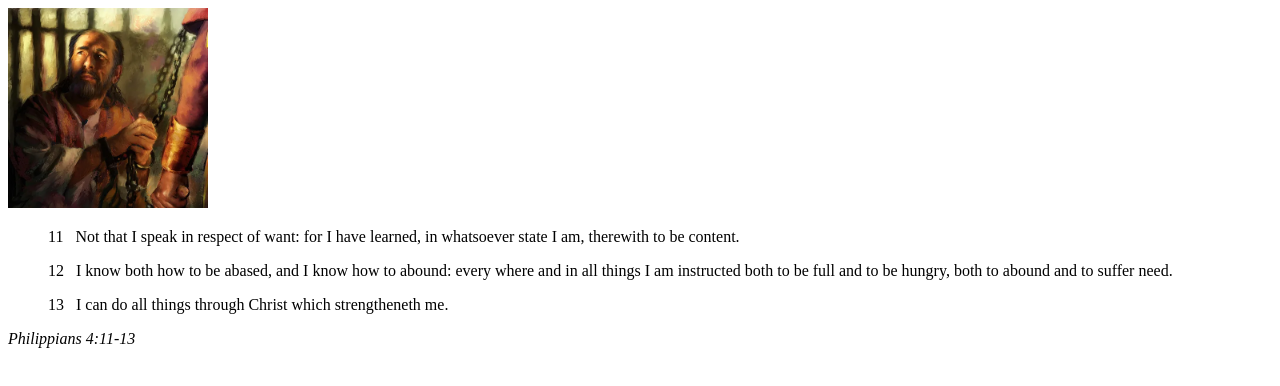
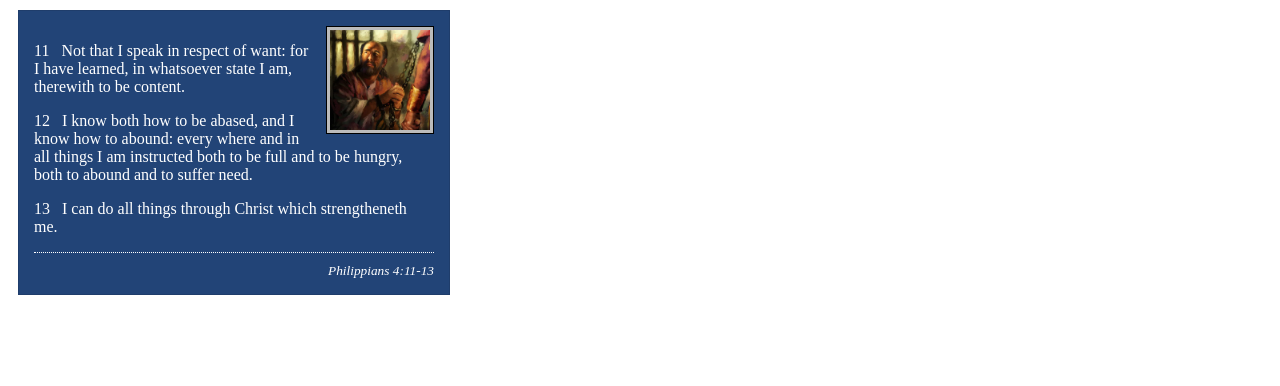
Before and after one commit to Tamuno47/wdd130, a plain HTML site: page week02/box-model.html in a window 1280 px wide. Drawn offline with Linux system fonts and the light colour scheme.

Commit message:
completed code along activity

```diff
--- a/week02/box-model.html
+++ b/week02/box-model.html
@@ -5,6 +5,7 @@
     <meta charset="UTF-8">
     <meta name="viewport" content="width=device-width, initial-scale=1.0">
     <title>Box Model Activity</title>
+    <link rel="stylesheet" href="styles/box-model.css">
 </head>
 
 <body>
--- a/week02/styles/box-model.css
+++ b/week02/styles/box-model.css
@@ -1,15 +1,30 @@
 .callout {
-    /* write declarations here */
+    max-width: 400px;
+    margin: 10px;
+    border: 1px solid rgb(0 0 0/ 0.1);
+    padding: 15px;
+    background-color: #247;
+    color: #fff;
 }
 
 .callout img {
-    /* write declarations here */
+    float: right;
+    margin: 0 0 10px 15px;
+    border: 1px solid #000;
+    padding: 3px;
+    background-color: #bbb;
+    width: 100px;
+    height: auto;
 }
 
 blockquote {
-    /* write declarations here */
+    margin: 0;
 }
 
 cite {
-    /* write declarations here */
+    display: block;
+    border-top: 1px dotted #fff;
+    padding-top: 10px;
+    text-align: right;
+    font-size: smaller;
 }
```
Also changed, not shown: week02/block-vs-inline.html (+3 -3 lines).
